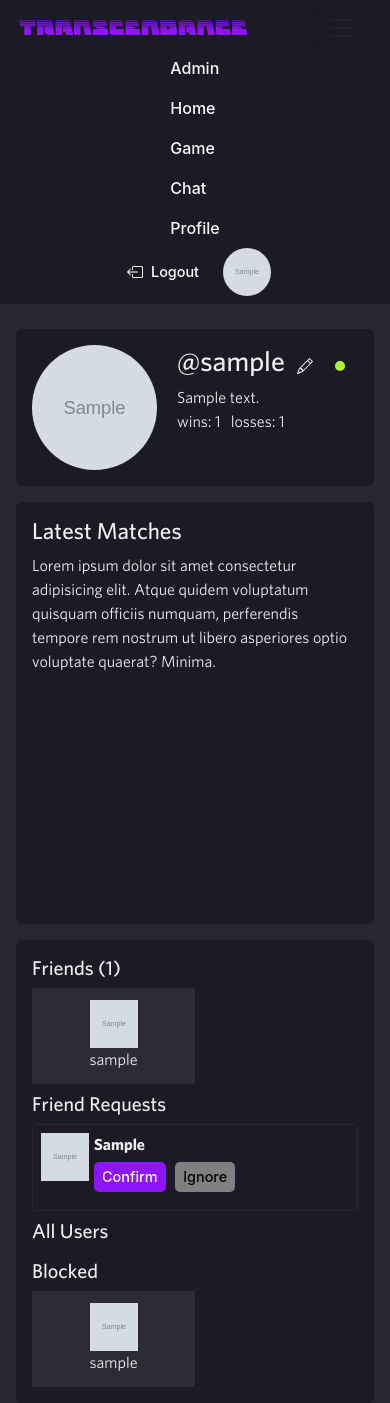
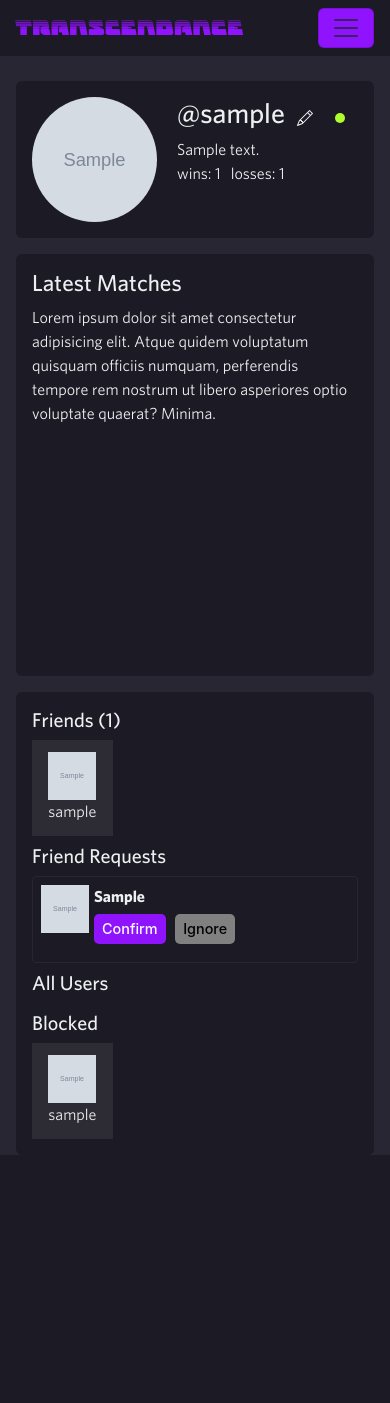
Before and after one commit to adamkorompai/ft_transcendance, a Django app: a page that uses srcs/django/ft_transcendence/templates/nav.html in a window 390 px wide. After the commit the page ends 1155 px from the top, so only its background shows below. Run offline with Django 5.2, Linux system fonts and the light colour scheme; a user stored in the database is signed in; tables that the repository leaves empty hold one stand-in row (values such as "Sample post"); grey boxes marked "Sample" are stand-in pictures; some libraries are stand-ins or nearby versions.

Commit message:
[FIX] responsive: small screen - navbar is opened by default

```diff
--- a/srcs/django/ft_transcendence/accounts/templates/accounts/profile.html
+++ b/srcs/django/ft_transcendence/accounts/templates/accounts/profile.html
@@ -174,7 +174,7 @@
 		</section>
 
 		{% if request.user.is_authenticated and is_self == True %}
-		<aside class="sidebar p-3 mt-3 mt-md-0 rounded-2">
+		<aside class="sidebar p-3 mt-3 mt-md-0 rounded-2 ms-0 ms-md-2">
 
 			<!-- Friends List -->
 			<h5>Friends ({{ friends | length }})</h5>
--- a/srcs/django/ft_transcendence/home/templates/welcome.html
+++ b/srcs/django/ft_transcendence/home/templates/welcome.html
@@ -25,8 +25,10 @@
 					<tr>
 						<td>{{ forloop.counter }}</td>
 						<td>
-							<img src="{{ user.profile.image.url }}" alt="user photo">
-							<p>{{ user.username }}</p>
+							<a href="{% url 'accounts:profile'%}{{user.username}}">
+								<img src="{{ user.profile.image.url }}" alt="user photo">
+								<p>{{ user.username }}</p>
+							</a>
 						</td>
 						<td>{{ user.profile.wins }}</td>
 					</tr>
--- a/srcs/django/ft_transcendence/home/views.py
+++ b/srcs/django/ft_transcendence/home/views.py
@@ -10,6 +10,7 @@ from render_block import render_block_to_string
 def welcome(request):
 	context = {
 		"show_alert": True,
+		"all_users": User.objects.all(),
 	}
 	if 'HTTP_HX_REQUEST' in request.META:
 		html = render_block_to_string('welcome.html', 'body', context)
--- a/srcs/django/ft_transcendence/static/css/main.css
+++ b/srcs/django/ft_transcendence/static/css/main.css
@@ -187,12 +187,8 @@ header {
     padding: 10px 10%;
 }
 
-.navbar {
+.navbar_mine {
     background-color: var(--secondary-bg-color);
-    position: relative;
-}
-.navbar div:nth-child(2) .cta {
-    margin-right: 10px;
 }
 
 .logo {
@@ -320,12 +316,6 @@ header {
 .sidebar {
     background-color: var(--secondary-bg-color);
     min-width: 240px;
-}
-
-@media (min-width: 768px) {
-    .sidebar {
-        margin-left: 15px;
-    }
 }
 
 
@@ -511,6 +501,12 @@ header {
     grid-template-columns: 50% 50%;
     grid-gap: 1px;
 }
+@media (max-width: 768px) {
+    .users_list {
+        grid-template-columns: 1fr 1fr 1fr 1fr;
+    }
+}
+
 .user_card {
     display: flex;
     flex-direction: column;
--- a/srcs/django/ft_transcendence/templates/nav.html
+++ b/srcs/django/ft_transcendence/templates/nav.html
@@ -1,11 +1,7 @@
 {% load static %}
 
 <nav
-    class="navbar navbar_mine navbar-expand-md"
-    style="
-        padding-left: 20px;
-        padding-right: 20px;
-    "
+    class="navbar navbar_mine navbar-expand-md px-3 d-flex flex-row justify-content-between"
     hx-boost="true">
 
     <!-- LOGO -->
@@ -17,23 +13,19 @@
     </a>
     <!-- TOGGLE -->
     <button
-        class="navbar-toggler btn_discrete"
+        class="navbar-toggler"
         type="button"
         data-bs-toggle="collapse"
         data-bs-target="#navbarNav"
         aria-controls="navbarNav"
-        aria-expanded="true"
+        aria-expanded="false"
         aria-label="Toggle naviguation"
-        style="
-            background-color: transparent;
-            color: white;
-        "
         >
         <span class="navbar-toggler-icon"></span>
     </button>
     <!-- NAVIGUATION -->
     <div
-        class="collapse navbar-collapse d-flex flex-column flex-md-row justify-content-md-between "
+        class="collapse navbar-collapse"
         id="navbarNav">
         {% if request.user.is_authenticated %}
             <ul class="navbar-nav" alt="logo">
@@ -57,7 +49,7 @@
             </ul>
         {% endif %}
         <!-- LOGIN/LOGOUT/SIGN-UP -->
-        <div class="row_custom">
+        <div class="row_custom ms-0 ms-md-auto">
             {% if request.user.is_authenticated %}
             <form action="{% url 'accounts:logout' %}" method="post" hx-boost="false" class="sub_menu_link">
                 {% csrf_token %}
@@ -70,7 +62,7 @@
                 </button>
             </form>
 
-            <a href="{% url 'accounts:profile' %}{{request.user.username}}" hx-target="#app-root">
+            <a class="d-none d-md-block" href="{% url 'accounts:profile' %}{{request.user.username}}" hx-target="#app-root">
                 <img class="user_pic" src="{{ request.user.profile.image.url }}" width="48px" height="48px" alt="profile image">
             </a>
 
@@ -79,7 +71,7 @@
                     <button class="cta">Log in</button>
                 </a>
                 <a href="{% url 'accounts:signup' %}" hx-target="#app-body">
-                    <button class="cta">Sign up</button>
+                    <button class="cta ms-2">Sign up</button>
                 </a>
             {% endif %}
         </div>
```
